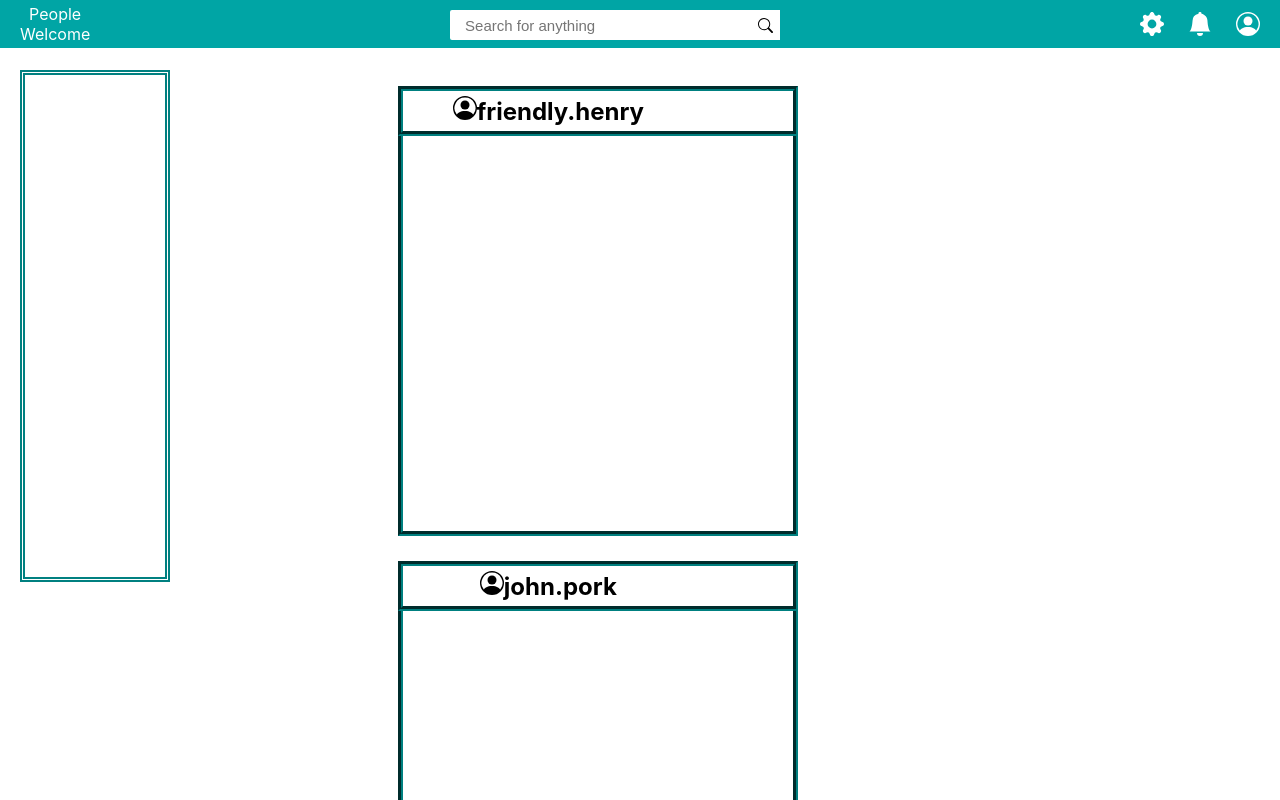
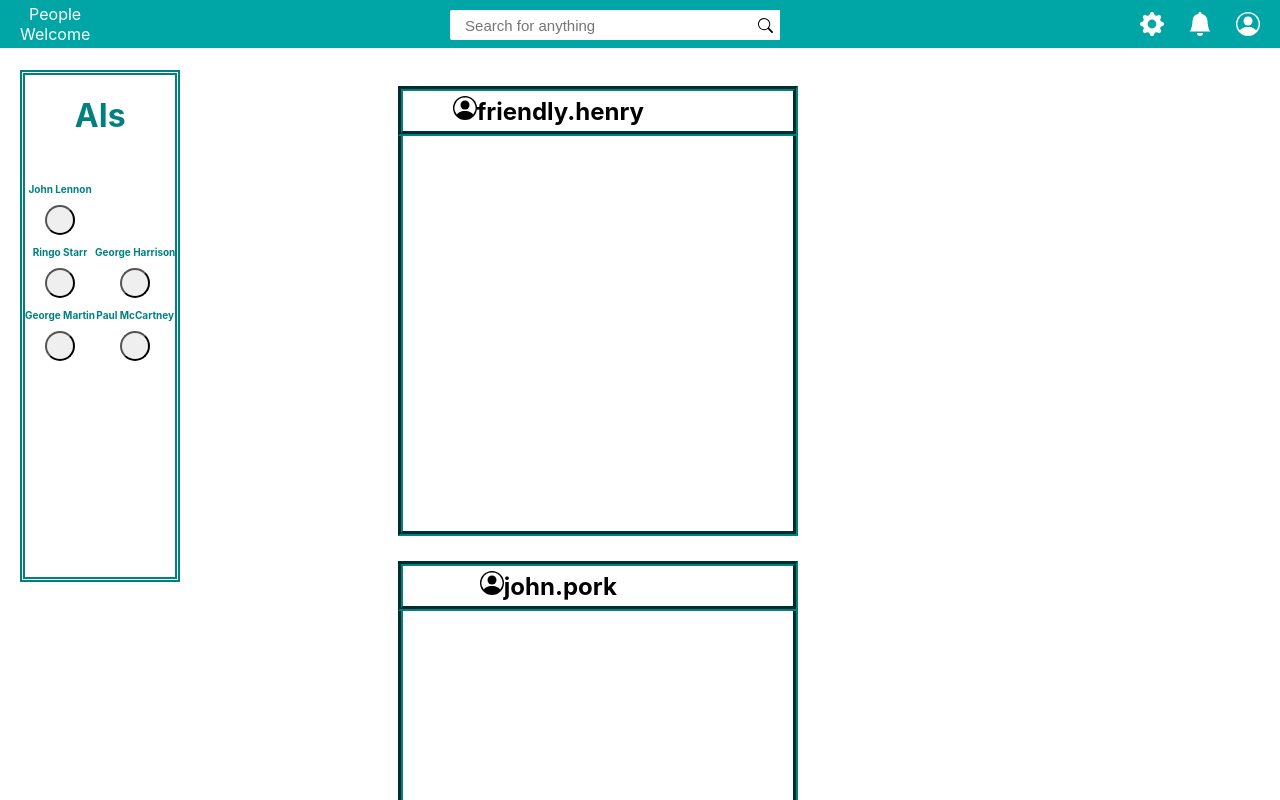
Before and after one commit to henfriend/PeopleWelcome, a React (Create React App) app in the folder people-welcome-front-end/: page /homepage in a window 1280 px wide. Shown: the top 800 px of the page. Built offline with nearby package versions, Linux system fonts and the light colour scheme.

Commit message:
left AI navbar display set up

```diff
--- /dev/null
+++ b/people-welcome-front-end/src/Ai.jsx
@@ -0,0 +1,14 @@
+function Ai(props) {
+    const onClickAi = () => {
+        const three = 1 + 2
+    }
+
+    return(
+        <div className="ai">
+            <h3>{props.value}</h3>
+            <button onClick={onClickAi}></button>
+        </div>
+    )
+}
+
+export default Ai
--- a/people-welcome-front-end/src/LeftBar.jsx
+++ b/people-welcome-front-end/src/LeftBar.jsx
@@ -1,8 +1,27 @@
-
+import Ai from "./Ai"
+import { useState } from "react"
 
 function LeftBar() {
+    const [data, setData] = useState([{name : 'John Lennon'}, {name: 'George Harrison'}, {name: 'Ringo Starr'}, {name: 'Paul McCartney'}, {name: 'George Martin'}])
+
     return(
-        <div className='leftnav'></div>
+        <div className='leftnav'>
+            <h1>AIs</h1>
+            <ul>
+                {data.map((value, i) => {
+                    return i % 2 === 0 && <li key={i}>
+                        <Ai value={value.name}/>
+                    </li>
+                })}
+            </ul>
+            <ul className="rightlist">
+                {data.slice(0, data.length - 1).map((value, i) => {
+                    return i % 2 === 1 && <li key={i}>
+                        <Ai value={value.name}/>
+                    </li>
+                })}
+            </ul>
+        </div>
     )
 }
 
--- a/people-welcome-front-end/src/index.css
+++ b/people-welcome-front-end/src/index.css
@@ -170,7 +170,7 @@ body {
   margin-bottom: 0%;
   margin-left:0%;
   height: 40vw;
-  width: 150px;
+  width: fit-content;
   border-style: double;
   border-width: 0.4vw;
   display: inline-block;
@@ -232,3 +232,31 @@ body {
 .invisible {
   visibility: hidden;
 }
+
+.ai button {
+  border-radius: 100%;
+}
+
+.ai h3 {
+  font-size: x-small;
+}
+
+.leftnav ul {
+  list-style: none;
+  display: inline-block;
+  width: fit-content;
+  margin-left: -40px;
+}
+
+.leftnav li {
+  display: block;
+}
+
+.leftnav.rightlist {
+  margin-top: -100px;
+}
+
+.ai button {
+  height: 30px;
+  width: 30px;
+}
```
